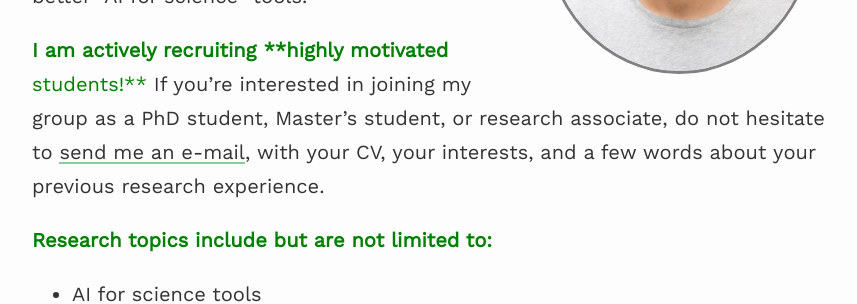
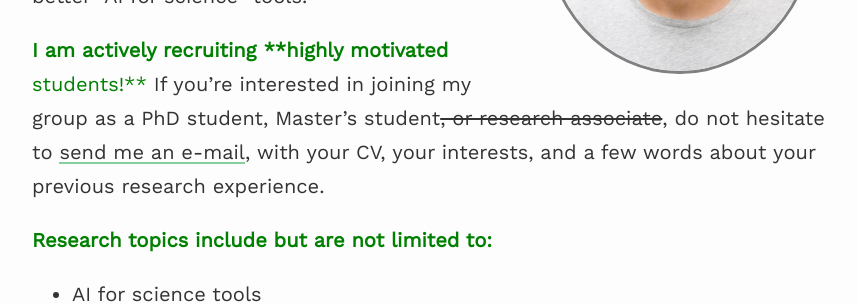
Before and after one commit to saleml/saleml.github.io, a Jekyll site: the page built from index.md, in a window 1280 px wide. Shown: the part 417-721 px from the top of the page, without its empty margins (208-1065 px from the left). Built offline with Jekyll 4.4.1, drawn with Linux system fonts in a browser that asks for light colours; nearby versions of some CDN libraries.

Commit message:
remove ra position

```diff
--- a/index.md
+++ b/index.md
@@ -9,7 +9,7 @@ published: true
 
 I am an Assistant Professor at the Machine Learning department of the [Mohamed bin Zayed University of Artificial Intelligence (MBZUAI)](https://mbzuai.ac.ae/){:target="_blank"}, focusing on uncertainty estimation, generative models, reinforcement learning sample complexity, and more generally in designing better "AI for science" tools.
 
-<span style="color:green">**I am actively recruiting **highly motivated** students!**</span> If you're interested in joining my group as a PhD student, Master's student, or research associate, do not hesitate to [send me an e-mail](mailto:salem.lahlou@mbzuai.ac.ae), with your CV, your interests, and a few words about your previous research experience.
+<span style="color:green">**I am actively recruiting **highly motivated** students!**</span> If you're interested in joining my group as a PhD student, Master's student~~, or research associate~~, do not hesitate to [send me an e-mail](mailto:salem.lahlou@mbzuai.ac.ae), with your CV, your interests, and a few words about your previous research experience.
 
 <span style="color:green">**Research topics include but are not limited to:**</span>
 - AI for science tools
```
